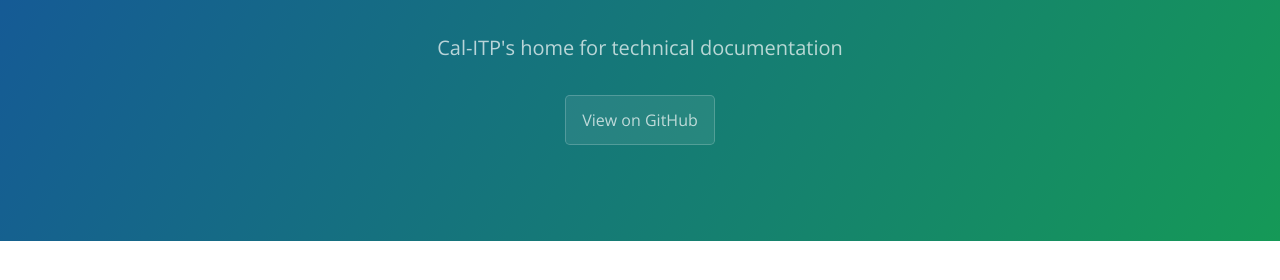
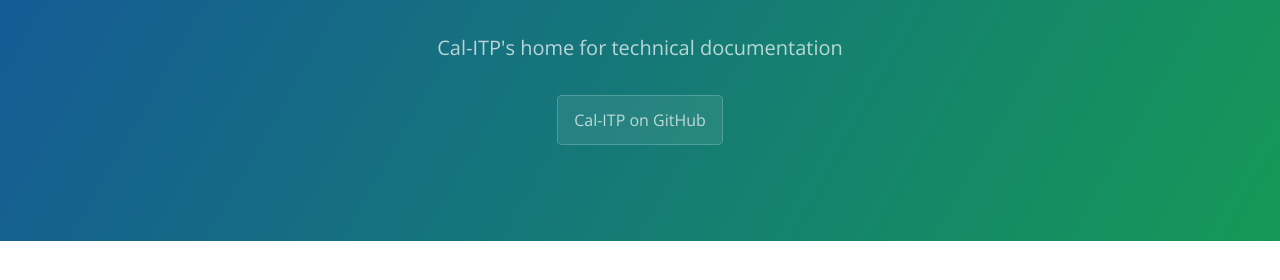
Before and after one commit to cal-itp/cal-itp.github.io, a Jekyll site: the page built from index.html, in a window 1280 px wide and 900 px high. Shown: the part 142-422 px from the top of the window. Built offline with Jekyll 4.4.1, drawn with Linux system fonts in a browser that asks for light colours; nearby versions of some CDN libraries.

Commit message:
feat: banner button links to org home
we already link to this repository twice, under the repo list
use top-level button to link to top-level of Cal-ITP's GitHub

```diff
--- a/_layouts/default.html
+++ b/_layouts/default.html
@@ -29,13 +29,7 @@
     <header class="page-header" role="banner">
       <h1 class="project-name">{{ page.title | default: site.title | default: site.github.repository_name }}</h1>
       <h2 class="project-tagline">{{ page.description | default: site.description | default: site.github.project_tagline }}</h2>
-      {% if site.github.is_project_page %}
-        <a href="{{ site.github.repository_url }}" class="btn">View on GitHub</a>
-      {% endif %}
-      {% if site.show_downloads %}
-        <a href="{{ site.github.zip_url }}" class="btn">Download .zip</a>
-        <a href="{{ site.github.tar_url }}" class="btn">Download .tar.gz</a>
-      {% endif %}
+      <a href="{{ site.github.owner_url }}" class="btn">Cal-ITP on GitHub</a>
     </header>
 
     <main id="content" class="main-content" role="main">
```
